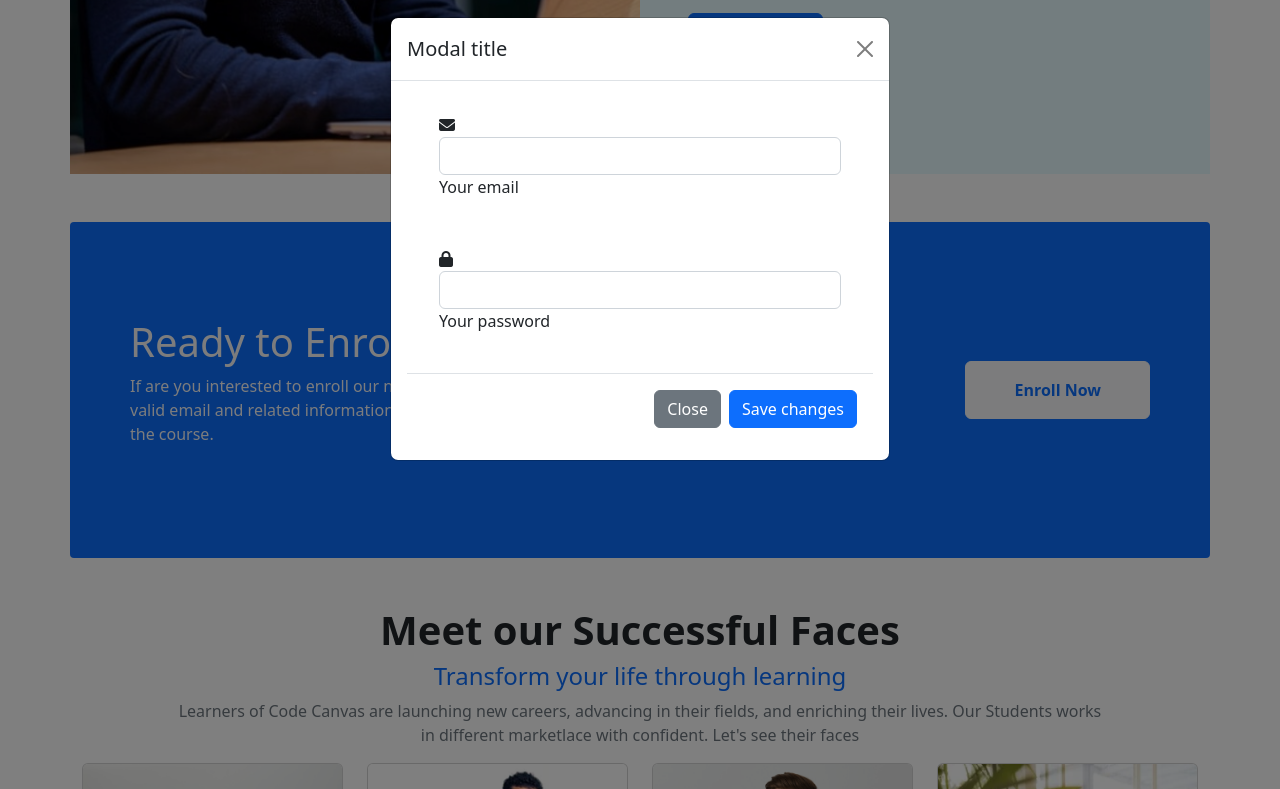
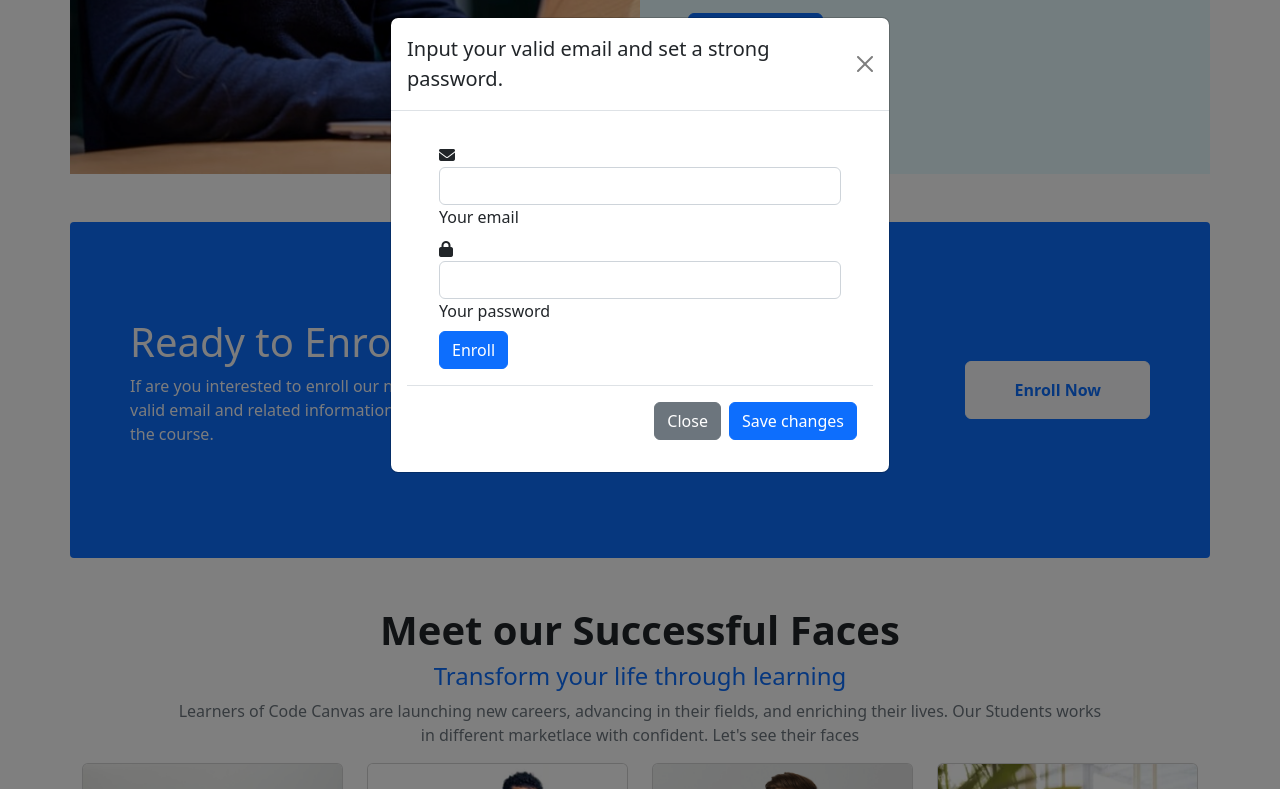
Before and after one commit to marufprocode/Assignment-3-CodeCanvas-Website, a plain HTML site: page index.html in a window 1280 px wide. Both pictures are taken after a click on the button "Enroll Now". Shown: the part 2119-2908 px from the top of the page. Drawn offline with nearby package versions, Linux system fonts and the light colour scheme.

Commit message:
modal updated

```diff
--- a/index.html
+++ b/index.html
@@ -288,22 +288,23 @@
   <div class="modal-dialog">
     <div class="modal-content">
       <div class="modal-header">
-        <h5 class="modal-title" id="exampleModalLabel">Modal title</h5>
+        <h5 class="modal-title" id="exampleModalLabel">Input your valid email and set a strong password.</h5>
         <button type="button" class="btn-close" data-bs-dismiss="modal" aria-label="Close"></button>
       </div>
       <div class="modal-body">
         <div class="modal-body mx-3">
-          <div class="md-form mb-5">
+          <div class="md-form mb-2">
             <i class="fas fa-envelope prefix grey-text"></i>
             <input type="email" id="defaultForm-email" class="form-control validate">
             <label data-error="wrong" data-success="right" for="defaultForm-email">Your email</label>
           </div>
 
-          <div class="md-form mb-4">
+          <div class="md-form mb-2">
             <i class="fas fa-lock prefix grey-text"></i>
             <input type="password" id="defaultForm-pass" class="form-control validate">
             <label data-error="wrong" data-success="right" for="defaultForm-pass">Your password</label>
           </div>
+          <button class="btn btn-primary">Enroll</button>
       </div>
       <div class="modal-footer">
         <button type="button" class="btn btn-secondary" data-bs-dismiss="modal">Close</button>
```
